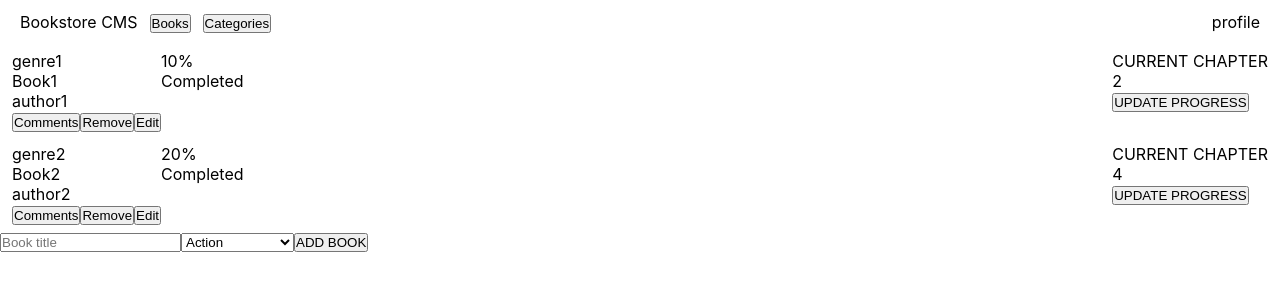
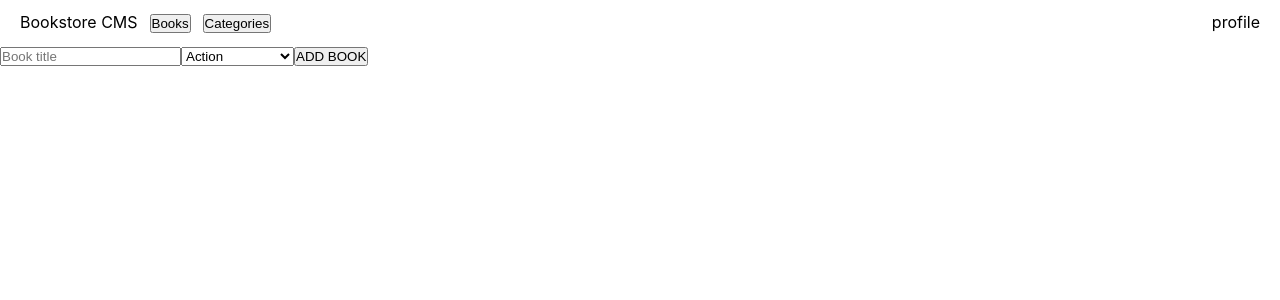
Before and after one commit to yuvenalmash/react-bookstore, a React (Create React App) app: page / in a window 1280 px wide. Shown: the top 300 px of the page. Built offline with nearby package versions, Linux system fonts and the light colour scheme.

Commit message:
remove static data

```diff
--- a/src/components/BooksContainer.js
+++ b/src/components/BooksContainer.js
@@ -1,42 +1,16 @@
 import React, { useState } from 'react';
 import BooksList from './BooksList';
 import AddBook from './AddBook';
+import store from '../redux/configureStore';
 
 const BooksContainer = () => {
-  const booksArr = [
-    {
-      title: 'Book1',
-      author: 'author1',
-      genre: 'genre1',
-      completed: '10%',
-      currentChapter: '2',
-    },
-    {
-      title: 'Book2',
-      author: 'author2',
-      genre: 'genre2',
-      completed: '20%',
-      currentChapter: '4',
-    },
-  ];
-
-  const [books, setBooks] = useState(booksArr);
-
-  const addNewBook = (title, genre) => {
-    const newBook = {
-      title,
-      author: 'author1',
-      genre,
-      completed: '0%',
-      currentChapter: '0',
-    };
-    setBooks([...books, newBook]);
-  };
+  const booksArr = store.getState().books;
+  const [books] = useState(booksArr);
 
   return (
     <div>
       <BooksList books={books} />
-      <AddBook addBookProps={addNewBook} />
+      <AddBook addBookProps={BooksList} />
     </div>
   );
 };
```
